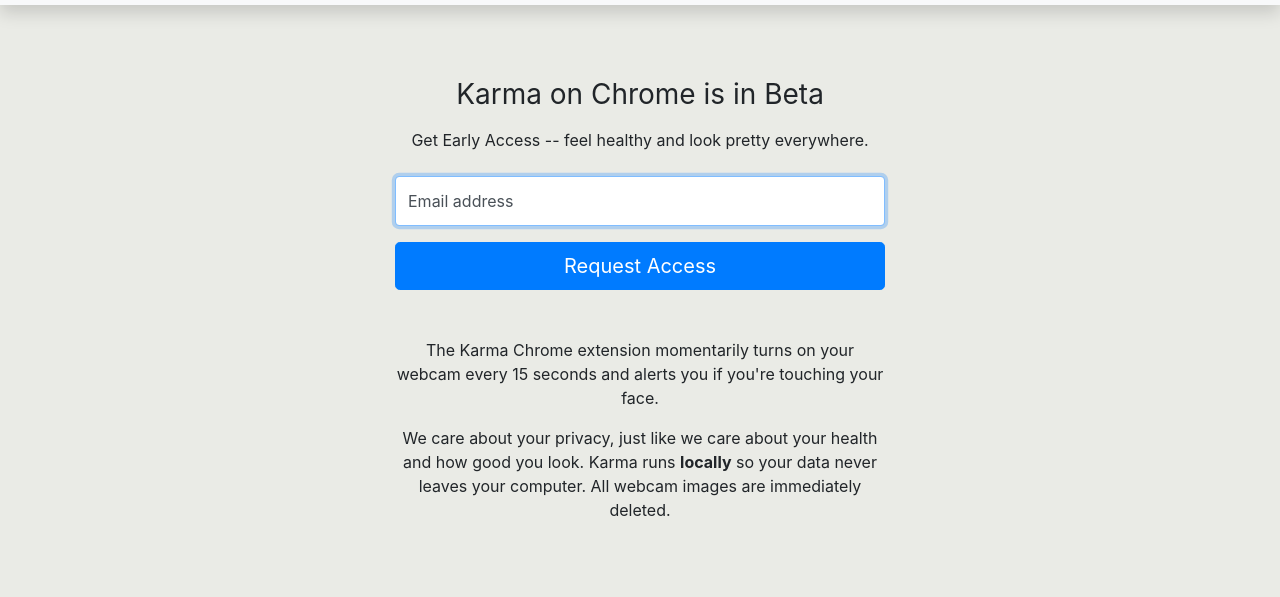
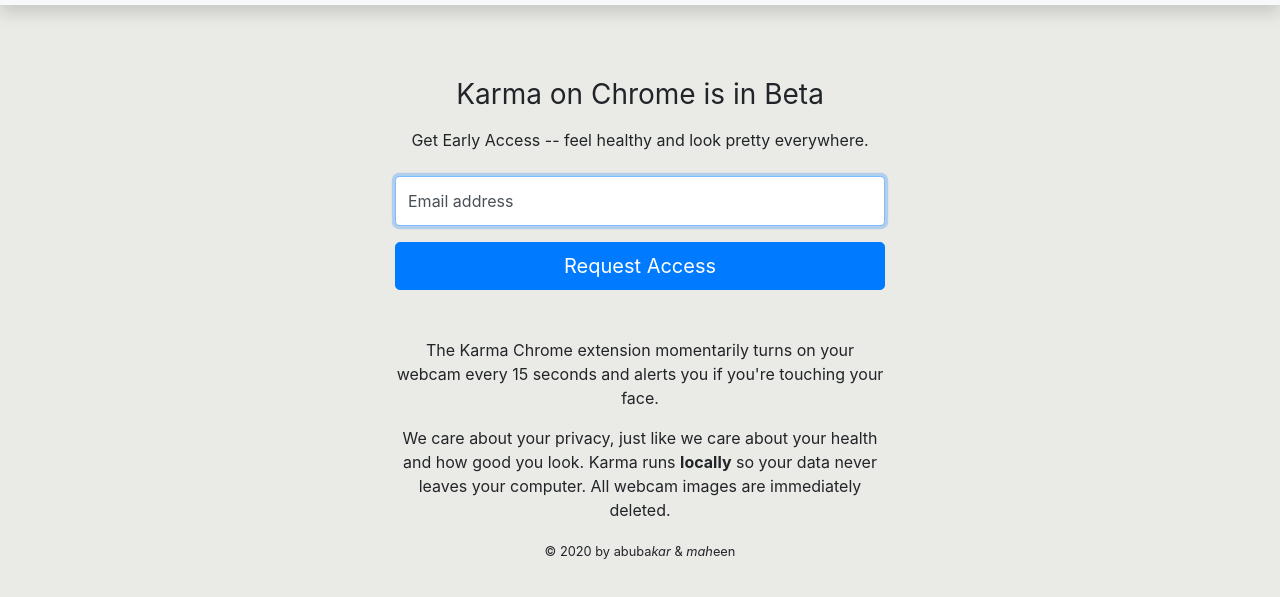
Before and after one commit to Mrs-Abubakar/karmah, a plain HTML site: page download.html in a window 1280 px wide. Shown: the part 57-654 px from the top of the page. Drawn offline with nearby package versions, Linux system fonts and the light colour scheme.

Commit message:
added copyright

```diff
--- a/download.html
+++ b/download.html
@@ -54,6 +54,7 @@
   <button id="submit-button" class="btn btn-lg btn-primary btn-block" type="submit">Request Access</button>
   <p class="mt-5 mb-3 text-center" id="p1">The Karma Chrome extension momentarily turns on your webcam every 15 seconds and alerts you if you're touching your face.</p>
   <p class="text-center" id="p2">We care about your privacy, just like we care about your health and how good you look. Karma runs <strong>locally</strong> so your data never leaves your computer. All webcam images are immediately deleted.</p>
+  <p class="text-center" id="p3"> <small>&copy; 2020 by abuba<em>kar</em> & <em>mah</em>een </small></p>
 
 </form>
 
```
